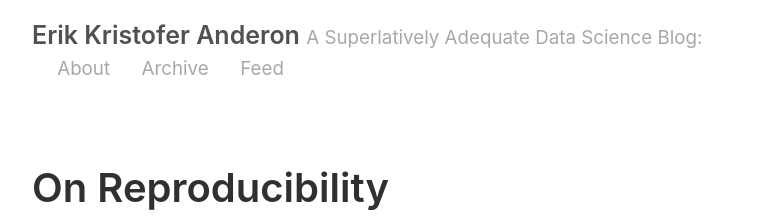
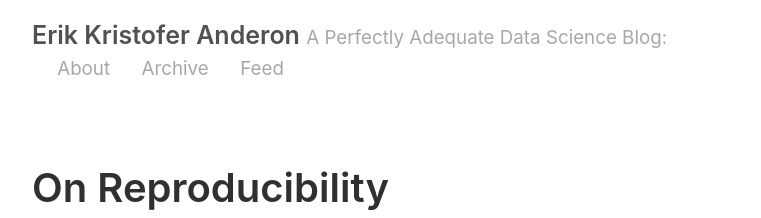
Before and after one commit to erikkristoferanderson/ekand.github.io, a Jekyll site: the page built from index.html, in a window 1280 px wide and 900 px high. Shown: the top 218 px of the window, without its empty margins (258-1019 px from the left). Built offline with Jekyll 4.4.1, drawn with Linux system fonts in a browser that asks for light colours; the list of posts is cut into pages by our own code.

Commit message:
change blog title

```diff
--- a/_config.yml
+++ b/_config.yml
@@ -3,7 +3,7 @@ permalink:           pretty
 
 # Setup
 title:               Erik Kristofer Anderon
-tagline:             A Superlatively Adequate Data Science Blog
+tagline:             A Perfectly Adequate Data Science Blog
 url:                 http://ekand.github.io
 paginate:            2
 baseurl:             ""
```
